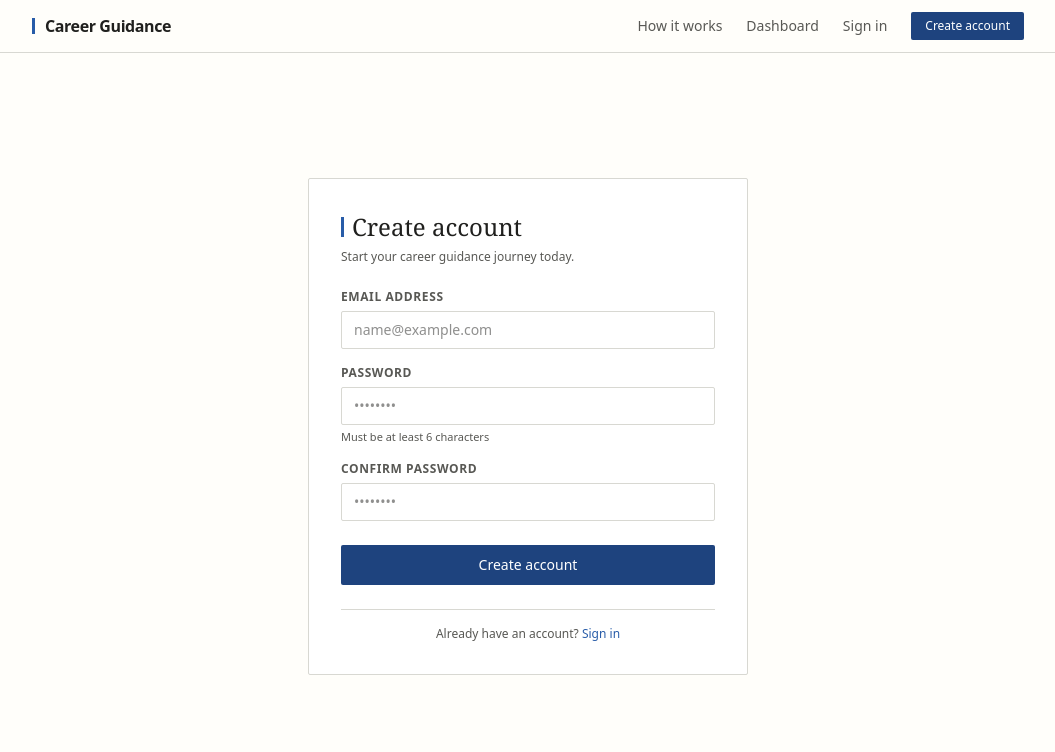
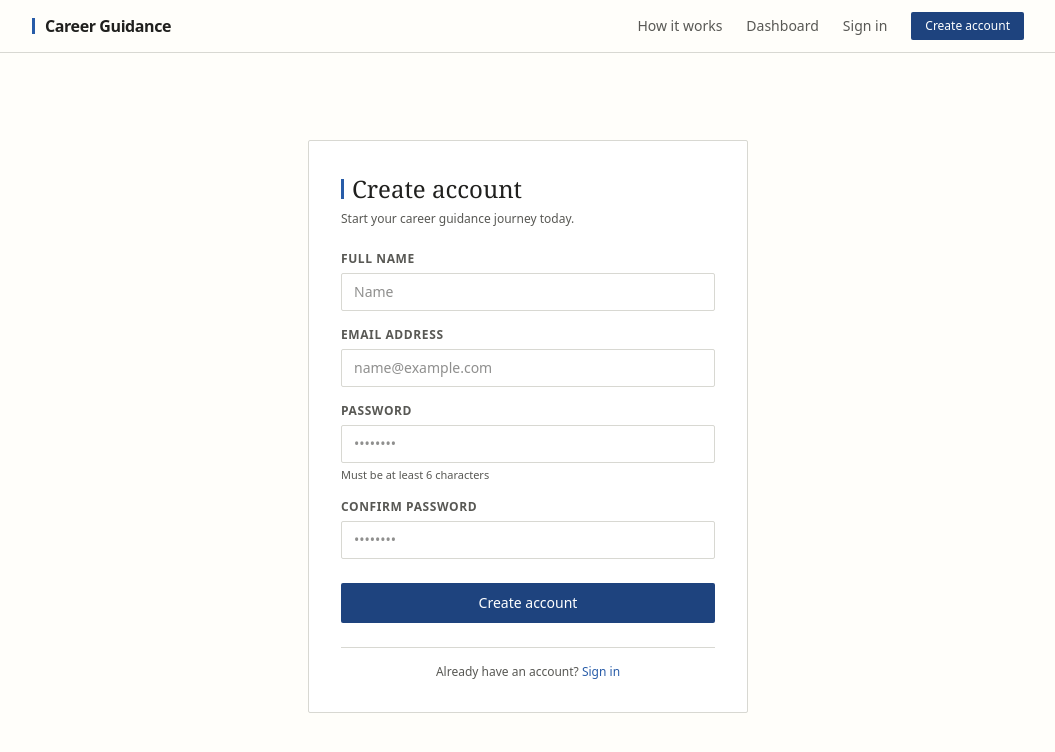
Before and after one commit to Ananth-Bhat17/career-guidance-platform, a Next.js app: page /signup in a window 1280 px wide. Shown: the top 752 px of the page, without its empty margins (112-1167 px from the left). Built offline with nearby package versions, Linux system fonts and the light colour scheme.

Commit message:
Add full name to user registration

```diff
--- a/app/dashboard/page.tsx
+++ b/app/dashboard/page.tsx
@@ -13,6 +13,11 @@ export default async function DashboardPage() {
     redirect("/login");
   }
 
+  const displayName =
+    user.user_metadata?.full_name?.trim() ||
+    user.email?.split("@")[0] ||
+    "User";
+
   return (
     <div className="min-h-screen flex flex-col bg-[#fffefa] text-[#20201e] font-sans">
       <Header userEmail={user.email} />
@@ -25,7 +30,7 @@ export default async function DashboardPage() {
               Your Dashboard
             </span>
             <h1 className="text-2xl md:text-3xl font-serif text-[#20201e]">
-              Welcome, {user.email?.split("@")[0]}
+              Welcome, {displayName}
             </h1>
           </div>
           <div>
--- a/app/signup/page.tsx
+++ b/app/signup/page.tsx
@@ -6,6 +6,7 @@ import { createClient } from "@/utils/supabase/client";
 import Header from "@/components/Header";
 
 export default function SignupPage() {
+  const [fullName, setFullName] = useState("");
   const [email, setEmail] = useState("");
   const [password, setPassword] = useState("");
   const [confirmPassword, setConfirmPassword] = useState("");
@@ -20,6 +21,10 @@ export default function SignupPage() {
     setSuccessMsg(null);
 
     // Form Validation
+    if (!fullName || !fullName.trim()) {
+      setErrorMsg("Please enter your full name.");
+      return;
+    }
     if (!email || !email.includes("@")) {
       setErrorMsg("Please enter a valid email address.");
       return;
@@ -44,6 +49,9 @@ export default function SignupPage() {
         email,
         password,
         options: {
+          data: {
+            full_name: fullName.trim(),
+          },
           emailRedirectTo: `${origin}/auth/callback`,
         },
       });
@@ -59,6 +67,7 @@ export default function SignupPage() {
           setSuccessMsg(
             "Account created successfully! Please check your email inbox to confirm your account before logging in."
           );
+          setFullName("");
           setEmail("");
           setPassword("");
           setConfirmPassword("");
@@ -105,6 +114,20 @@ export default function SignupPage() {
 
           {/* Signup Form */}
           <form onSubmit={handleSignup} className="space-y-4 font-sans">
+            <div>
+              <label className="block text-xs font-semibold uppercase tracking-wider text-[#585854] mb-1.5">
+                Full Name
+              </label>
+              <input
+                type="text"
+                required
+                value={fullName}
+                onChange={(e) => setFullName(e.target.value)}
+                placeholder="Name"
+                className="w-full px-3 py-2 bg-white border border-[#d8d8d2] text-[#20201e] text-sm rounded-[2px] focus:outline-none focus:border-[#285ca8] focus:ring-1 focus:ring-[#285ca8] transition-colors"
+              />
+            </div>
+
             <div>
               <label className="block text-xs font-semibold uppercase tracking-wider text-[#585854] mb-1.5">
                 Email Address
```
